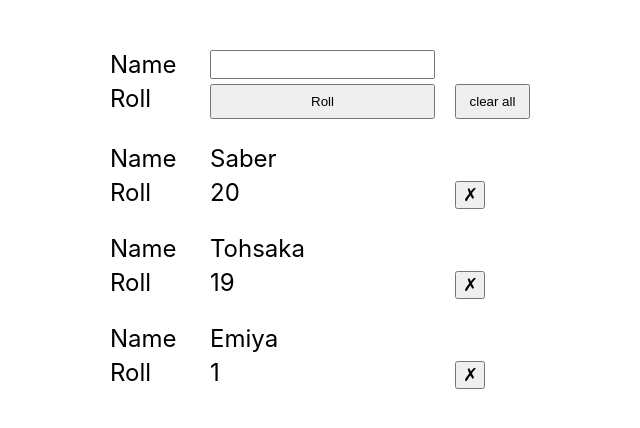
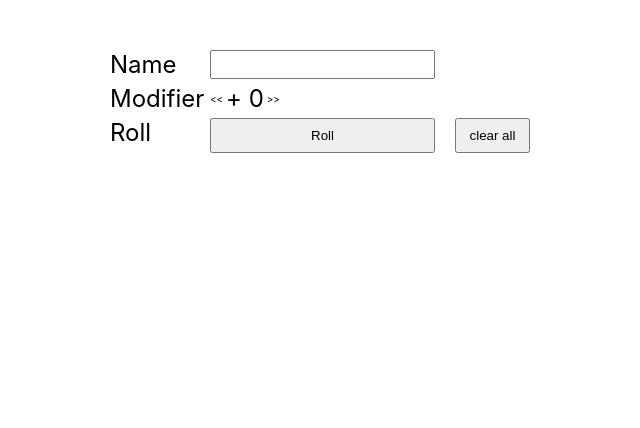
Before and after one commit to gilesbowkett/initiative, a React (Create React App) app: page / in a window 1280 px wide. Shown: the top 428 px of the page, without its empty margins (210-850 px from the left). Built offline with nearby package versions, Linux system fonts and the light colour scheme.

Commit message:
add initiative modifier to roll

```diff
--- a/src/App.scss
+++ b/src/App.scss
@@ -30,5 +30,14 @@
     button.roll {
       height: 35px;
     }
+
+    .modifier {
+      display: flex;
+      align-items: center;
+
+      .modifier-control {
+        font-size: 10px;
+      }
+    }
   }
 }
--- /dev/null
+++ b/src/Modifier.js
@@ -0,0 +1,28 @@
+import React, { useState } from 'react'
+import { connect } from 'react-redux'
+import { dec, inc } from './actions'
+
+const Modifier = ({ dec, inc, modifier }) => {
+  const format = (num) => {
+    if (0 <= num) {
+      return `+ ${num}`
+    }
+    return num
+  }
+
+  return(
+    <div className="modifier">
+      <span className="modifier-control" onClick={dec}>
+        &lt;&lt;&nbsp;
+      </span>
+      <span>
+        {format(modifier)}
+      </span>
+      <span className="modifier-control" onClick={inc}>
+        &nbsp;&gt;&gt;
+      </span>
+    </div>
+  )
+}
+
+export default connect(s => s, { dec, inc })(Modifier)
--- a/src/NameInput.js
+++ b/src/NameInput.js
@@ -1,5 +1,6 @@
 import React from 'react'
 import { connect } from 'react-redux'
+import Modifier from './Modifier'
 import { clearAll, del, roll } from './actions'
 
 const NameInput = ({ clearAll, del, roll }) => {
@@ -35,6 +36,11 @@ const NameInput = ({ clearAll, del, roll }) => {
       </div>
 
       <div className="column">
+        <label>Modifier</label>
+        <Modifier/>
+      </div>
+
+      <div className="column">
         <label>Roll</label>
         <button className="roll" onClick={clickRoll}>Roll</button>
         <button className="clear-all" onClick={clickClear}>clear all</button>
--- a/src/actions.js
+++ b/src/actions.js
@@ -1,15 +1,25 @@
+export const CLEAR_ALL = 'CLEAR_ALL'
+export const DECREMENT = 'DECREMENT'
+export const DELETE = 'DELETE'
+export const INCREMENT = 'INCREMENT'
 export const ROLL = 'ROLL'
-export const DELETE = 'DELETE'
-export const CLEAR_ALL = 'CLEAR_ALL'
 
 export const clearAll = () => (
   { type: CLEAR_ALL }
+)
+
+export const dec = () => (
+  { type: DECREMENT }
 )
 
 export const del = (name) => (
   { type: DELETE, name }
 )
 
+export const inc = () => (
+  { type: INCREMENT }
+)
+
 export const roll = (name) => (
   {type: ROLL, name}
 )
--- a/src/reducer.js
+++ b/src/reducer.js
@@ -1,6 +1,8 @@
 import {
   CLEAR_ALL,
+  DECREMENT,
   DELETE,
+  INCREMENT,
   ROLL,
 } from './actions'
 
@@ -11,28 +13,21 @@ function getRandomInt(max) {
 const highScoresFirst = (a, b) => {if (a.roll > b.roll) return -1}
 
 const initialState = {
+  modifier: 0,
   characters: [
-    {
-      name: 'Saber',
-      roll: 20,
-    },
-    {
-      name: 'Tohsaka',
-      roll: 19,
-    },
-    {
-      name: 'Emiya',
-      roll: 1,
-    },
   ],
 }
 
 const reducer = (state = initialState, action) => {
   switch (action.type) {
     case CLEAR_ALL:
+      return initialState
+
+    case DECREMENT:
+      const decMod = state.modifier - 1
       return {
         ...state,
-        characters: [],
+        modifier: decMod,
       }
 
     case DELETE:
@@ -47,16 +42,27 @@ const reducer = (state = initialState, action) => {
         characters: minusDeleted,
       }
 
+    case INCREMENT:
+      const incMod = state.modifier + 1
+      return {
+        ...state,
+        modifier: incMod,
+      }
+
     case ROLL:
       const chars = []
       state.characters.forEach((e) => {
         chars.push(e)
       })
-      chars.push({name: action.name, roll: getRandomInt(20)})
+      chars.push({
+        name: action.name,
+        roll: state.modifier + getRandomInt(20),
+      })
 
       return {
         ...state,
         characters: chars.sort(highScoresFirst),
+        modifier: 0,
       }
 
     default:
```
